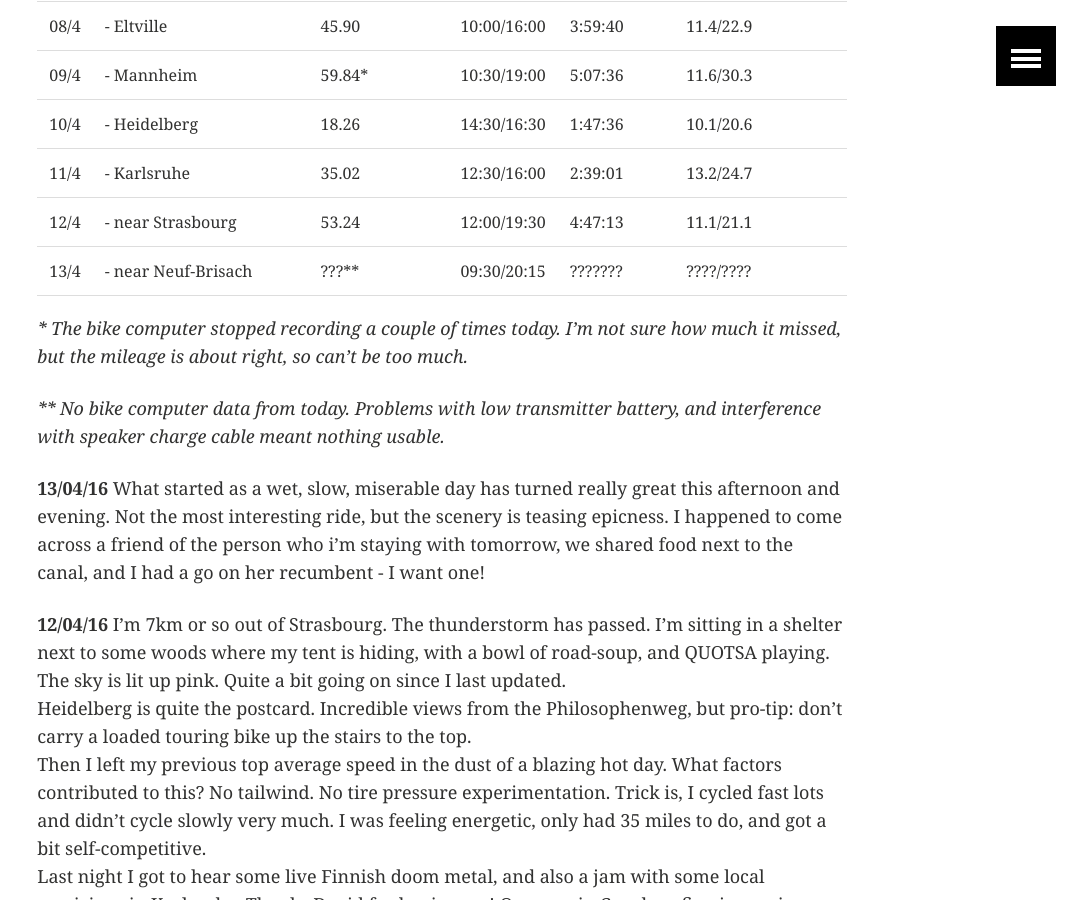
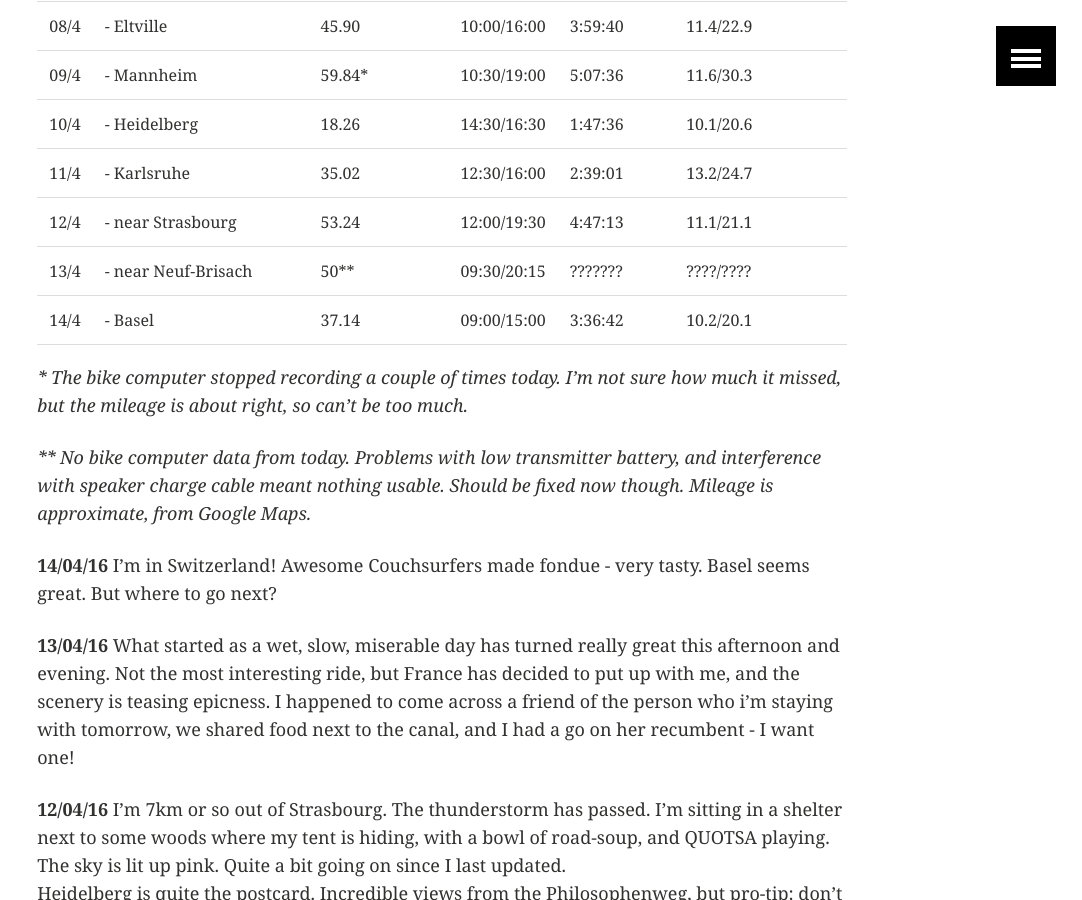
Before and after one commit to ArthurStart/git-blog, a Jekyll site: the page built from _posts/touring/2016-03-24-Quick-Update.md, in a window 1280 px wide and 900 px high, scrolled down 1097 px. Shown: the whole window, without its empty margins (198-1280 px from the left). Built offline with Jekyll 4.4.1, drawn with Linux system fonts in a browser that asks for light colours; comment, search, counter and statistics services are not loaded.

Commit message:
Update from Basel

```diff
--- a/_posts/touring/2016-03-24-Quick-Update.md
+++ b/_posts/touring/2016-03-24-Quick-Update.md
@@ -30,14 +30,18 @@
 | 10/4 | - Heidelberg           | 18.26 | 14:30/16:30 | 1:47:36 | 10.1/20.6 |
 | 11/4 | - Karlsruhe            | 35.02 | 12:30/16:00 | 2:39:01 | 13.2/24.7 |
 | 12/4 | - near Strasbourg      | 53.24 | 12:00/19:30 | 4:47:13 | 11.1/21.1 |
-| 13/4 | - near Neuf-Brisach    | ???** | 09:30/20:15 | ??????? | ????/???? |
+| 13/4 | - near Neuf-Brisach    | 50**  | 09:30/20:15 | ??????? | ????/???? |
+| 14/4 | - Basel                | 37.14 | 09:00/15:00 | 3:36:42 | 10.2/20.1 |
 
 *\* The bike computer stopped recording a couple of times today. I'm not sure how much it missed, but the mileage is about right, so can't be too much.*
 
-*\*\* No bike computer data from today. Problems with low transmitter battery, and interference with speaker charge cable meant nothing usable.*
+*\*\* No bike computer data from today. Problems with low transmitter battery, and interference with speaker charge cable meant nothing usable. Should be fixed now though. Mileage is approximate, from Google Maps.*
+
+**14/04/16**
+I'm in Switzerland! Awesome Couchsurfers made fondue - very tasty. Basel seems great. But where to go next?
 
 **13/04/16**
-What started as a wet, slow, miserable day has turned really great this afternoon and evening. Not the most interesting ride, but the scenery is teasing epicness. I happened to come across a friend of the person who i'm staying with tomorrow, we shared food next to the canal, and I had a go on her recumbent - I want one!
+What started as a wet, slow, miserable day has turned really great this afternoon and evening. Not the most interesting ride, but France has decided to put up with me, and the scenery is teasing epicness. I happened to come across a friend of the person who i'm staying with tomorrow, we shared food next to the canal, and I had a go on her recumbent - I want one!
 
 **12/04/16**
 I'm 7km or so out of Strasbourg. The thunderstorm has passed. I'm sitting in a shelter next to some woods where my tent is hiding, with a bowl of road-soup, and QUOTSA playing. The sky is lit up pink. Quite a bit going on since I last updated.
```
